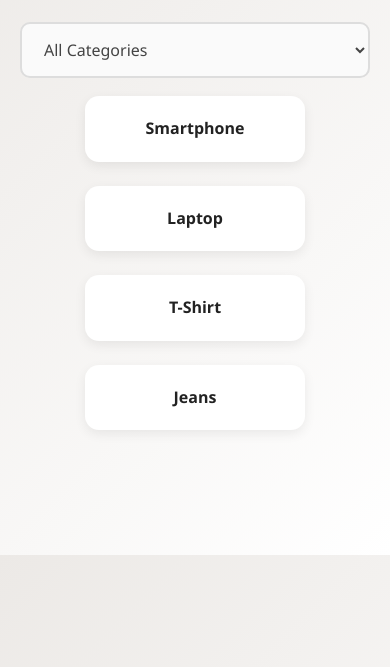
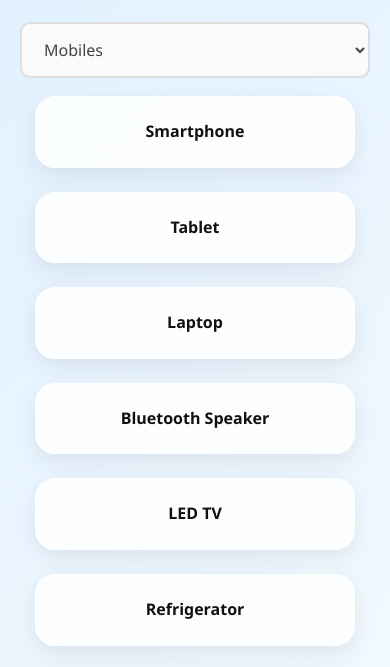
Before and after one commit to Jeevan-S-Koushik/Ecart, a plain HTML site: page UI/home.html in a window 390 px wide. Shown: the part 167-834 px from the top of the page. Drawn offline with Linux system fonts and the light colour scheme.

Commit message:
4th version

```diff
--- a/UI/home.html
+++ b/UI/home.html
@@ -23,9 +23,13 @@
 
   <div class="product-search">
     <select id="categoryFilter">
-      <option value="all">All Categories</option>
-      <option value="electronics">Electronics</option>
-      <option value="clothing">Clothing</option>
+      <option value="mobiles">Mobiles</option>
+      <option value="appliances">Appliances</option>
+      <option value="fashion">Fashion</option>
+      <option value="beauty">Beauty</option>
+      <option value="home-kitchen">Home & Kitchen</option>
+      <option value="furniture">Furniture</option>
+
     </select>
     <div class="product-list" id="productList"></div>
   </div>
--- a/UI/script.js
+++ b/UI/script.js
@@ -51,11 +51,22 @@ if (profileIcon) {
 
 // Sample product list
 const products = [
-  { id: 1, name: 'Smartphone', category: 'electronics' },
-  { id: 2, name: 'Laptop', category: 'electronics' },
-  { id: 3, name: 'T-Shirt', category: 'clothing' },
-  { id: 4, name: 'Jeans', category: 'clothing' },
+  { id: 1, name: 'Smartphone', category: 'mobiles' },
+  { id: 2, name: 'Tablet', category: 'mobiles' },
+  { id: 3, name: 'Laptop', category: 'electronics' },
+  { id: 4, name: 'Bluetooth Speaker', category: 'electronics' },
+  { id: 5, name: 'LED TV', category: 'appliances' },
+  { id: 6, name: 'Refrigerator', category: 'appliances' },
+  { id: 7, name: 'T-Shirt', category: 'fashion' },
+  { id: 8, name: 'Jeans', category: 'fashion' },
+  { id: 9, name: 'Lipstick', category: 'beauty' },
+  { id: 10, name: 'Perfume', category: 'beauty' },
+  { id: 11, name: 'Cookware Set', category: 'home-kitchen' },
+  { id: 12, name: 'Bedsheet', category: 'home-kitchen' },
+  { id: 13, name: 'Sofa', category: 'furniture' },
+  { id: 14, name: 'Dining Table', category: 'furniture' },
 ];
+
 
 const productListEl = document.getElementById('productList');
 const categoryFilter = document.getElementById('categoryFilter');
--- a/UI/style.css
+++ b/UI/style.css
@@ -6,18 +6,71 @@
 }
 
 body {
-  font-family: 'Segoe UI', Tahoma, Geneva, Verdana, sans-serif;
+  font-family: 'Poppins', 'Segoe UI', Tahoma, Geneva, Verdana, sans-serif;
   margin: 0;
   padding: 0;
-  background: linear-gradient(135deg, #ece9e6, #ffffff);
+  background: linear-gradient(135deg, #dff0ff, #ffffff);
   color: #333;
   line-height: 1.6;
   -webkit-font-smoothing: antialiased;
   -moz-osx-font-smoothing: grayscale;
 }
-#center{
+
+#center {
   padding-left: 40%;
 }
+
+/* Header */
+#header {
+  background: #222;
+  color: #eee;
+  padding: 20px 15px;
+  text-align: center;
+  font-size: 1.75rem;
+  font-weight: 700;
+  letter-spacing: 0.05em;
+  text-shadow: 0 1px 3px rgba(0, 0, 0, 0.5);
+  user-select: none;
+}
+
+/* Navigation Bar */
+#navbar {
+  display: flex;
+  justify-content: space-between;
+  align-items: center;
+  padding: 14px 30px;
+  background-color: #181818;
+}
+
+#navbar .nav-left a {
+  color: #eee;
+  margin-right: 20px;
+  text-decoration: none;
+  font-weight: bold;
+}
+
+#navbar .nav-right {
+  display: flex;
+  align-items: center;
+  gap: 12px;
+  color: #eee;
+  font-weight: 600;
+  font-size: 1rem;
+}
+
+#profileIcon {
+  width: 32px;
+  height: 32px;
+  border-radius: 50%;
+  cursor: pointer;
+  border: 2px solid #eee;
+  transition: border-color 0.3s ease;
+}
+
+#profileIcon:hover {
+  border-color: #007bff;
+}
+
 /* Container Styles */
 .form-container,
 .cart-container,
@@ -30,9 +83,7 @@ body {
   padding: 30px 35px;
   background: #fff;
   border-radius: 16px;
-  box-shadow:
-    0 4px 15px rgba(0, 0, 0, 0.1),
-    0 2px 8px rgba(0, 0, 0, 0.07);
+  box-shadow: 0 4px 15px rgba(0, 0, 0, 0.1), 0 2px 8px rgba(0, 0, 0, 0.07);
   transition: box-shadow 0.3s ease;
 }
 
@@ -42,9 +93,7 @@ body {
 .orders-container:hover,
 .profile-container:hover,
 .ack-container:hover {
-  box-shadow:
-    0 8px 30px rgba(0, 0, 0, 0.15),
-    0 4px 12px rgba(0, 0, 0, 0.1);
+  box-shadow: 0 8px 30px rgba(0, 0, 0, 0.15), 0 4px 12px rgba(0, 0, 0, 0.1);
 }
 
 /* Form Elements */
@@ -99,19 +148,6 @@ button:active {
   box-shadow: 0 4px 10px rgba(0, 86, 179, 0.25);
 }
 
-/* Header */
-#header {
-  background: #222;
-  color: #eee;
-  padding: 20px 15px;
-  text-align: center;
-  font-size: 1.75rem;
-  font-weight: 700;
-  letter-spacing: 0.05em;
-  text-shadow: 0 1px 3px rgba(0, 0, 0, 0.5);
-  user-select: none;
-}
-
 /* Product Search Section */
 .product-search {
   padding: 25px 20px;
@@ -129,57 +165,48 @@ button:active {
 }
 
 .product-item {
-  background: #fff;
-  border-radius: 14px;
-  padding: 20px 18px;
-  width: 220px;
-  box-shadow: 0 4px 12px rgba(0, 0, 0, 0.07);
+  backdrop-filter: blur(12px);
+  background: rgba(255, 255, 255, 0.85);
+  border: 1px solid rgba(255, 255, 255, 0.4);
+  border-radius: 20px;
+  padding: 22px 20px;
+  flex: 1 1 calc(20% - 19.2px); /* 5 items per row with gap compensation */
+  min-width: 180px;  /* Prevent shrinking too small */
+  box-shadow: 0 8px 25px rgba(0, 0, 0, 0.08);
   transition: transform 0.3s ease, box-shadow 0.3s ease;
   text-align: center;
   cursor: pointer;
   font-weight: 600;
-  color: #222;
+  color: #111;
 }
 
 .product-item:hover {
-  transform: translateY(-6px);
-  box-shadow: 0 10px 30px rgba(0, 0, 0, 0.12);
-}
-/* ........................ */
-/* Navigation Bar */
-#navbar {
-  display: flex;
-  justify-content: space-between;
-  align-items: center;
-  padding: 14px 30px;
-  background-color: #181818;
+  transform: scale(1.05) translateY(-8px);
+  box-shadow: 0 16px 35px rgba(0, 0, 0, 0.15);
+  background: rgba(255, 255, 255, 0.95);
 }
 
-#navbar .nav-left a {
-  color: #eee;
-  margin-right: 20px;
-  text-decoration: none;
-  font-weight: bold;
+/* Responsive product widths */
+@media (max-width: 1200px) {
+  .product-item {
+    flex: 1 1 calc(25% - 18px); /* 4 items per row */
+  }
 }
 
-#navbar .nav-right {
-  display: flex;
-  align-items: center;
-  gap: 12px;
-  color: #eee;
-  font-weight: 600;
-  font-size: 1rem;
+@media (max-width: 900px) {
+  .product-item {
+    flex: 1 1 calc(33.333% - 16px); /* 3 items per row */
+  }
 }
 
-#profileIcon {
-  width: 32px;
-  height: 32px;
-  border-radius: 50%;
-  cursor: pointer;
-  border: 2px solid #eee;
-  transition: border-color 0.3s ease;
+@media (max-width: 600px) {
+  .product-item {
+    flex: 1 1 calc(50% - 12px); /* 2 items per row */
+  }
 }
 
-#profileIcon:hover {
-  border-color: #007bff;
+@media (max-width: 400px) {
+  .product-item {
+    flex: 1 1 100%; /* 1 item per row */
+  }
 }
```
